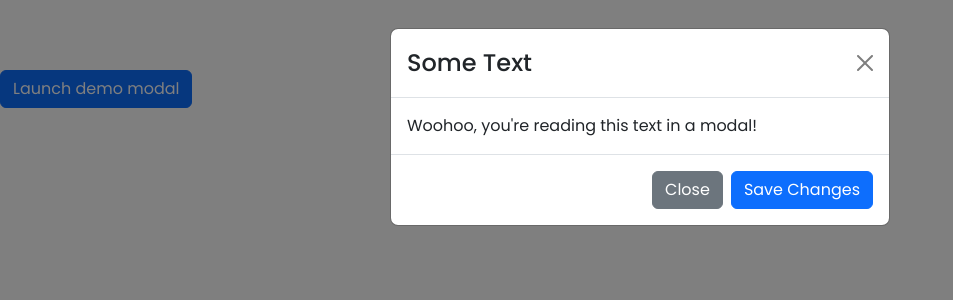
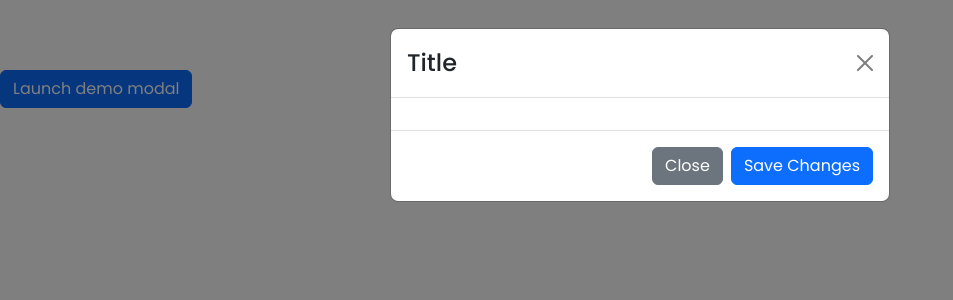
Before and after one commit to mukulk6/react-assignment, a React (Create React App) app: page /modal in a window 1280 px wide. Both pictures are taken after a click on the button "Launch demo modal". Shown: the top 300 px of the page, without its empty margins (0-953 px from the left). Built offline with nearby package versions, Linux system fonts and the light colour scheme.

Commit message:
Passed props in the modal component

```diff
--- a/src/components/Modal/Modal.js
+++ b/src/components/Modal/Modal.js
@@ -6,13 +6,13 @@ import 'bootstrap/dist/css/bootstrap.css';
 import 'bootstrap/dist/css/bootstrap.min.css';
 import '../../App';
 import SearchResult from '../SearchResult/SearchResult';
+import Data from '../SearchResult/data.json';
 
-
-function ModalReusable (props) {
+export function ModalReusable (props) {
     const [show, setShow] = useState(false);
-
     const handleClose = () => setShow(false);
     const handleShow = () => setShow(true);
+
 return(
 <>
 <Button variant="primary" onClick={handleShow}>
@@ -20,9 +20,9 @@ Launch demo modal
 </Button>
       <Modal show={show} onHide={handleClose}>
         <Modal.Header closeButton>
-          <Modal.Title>Some Text</Modal.Title>
+          <Modal.Title>Title</Modal.Title>
         </Modal.Header>
-        <Modal.Body>Woohoo, you're reading this text in a modal!</Modal.Body>
+        <Modal.Body>{props.question}</Modal.Body>
         <Modal.Footer>
           <Button variant="secondary" onClick={handleClose}>
             Close
--- a/src/components/SearchResult/SearchResult.js
+++ b/src/components/SearchResult/SearchResult.js
@@ -23,8 +23,6 @@ function EpochToDate(epoch){
 }
 
 const SearchResult = (props)=>{
-const[isOpen, setOpen] =useState(false);
-
   return(
 <div class="container">
 <nav class="navbar navbar-default navbar-light bg-light navbar-expand-lg fixed-top">
@@ -183,10 +181,10 @@ const[isOpen, setOpen] =useState(false);
     <div class="col-md-9 float-right">
     <div class="pull-right">
     <div className={styles.helpfulButton}>
-    <span onClick={()=>isOpen(true) }>Helpful<img src={require('../../images/helpful.png')}></img></span>
+    <span>Helpful<img src={require('../../images/helpful.png')}></img></span>
     </div>
   </div>
-  <ModalReusable ></ModalReusable>
+  <ModalReusable question={answer.answerText} />
       </div>
   </div>
 </div>
```
Also changed, not shown: src/App.js (+5 -2 lines).
